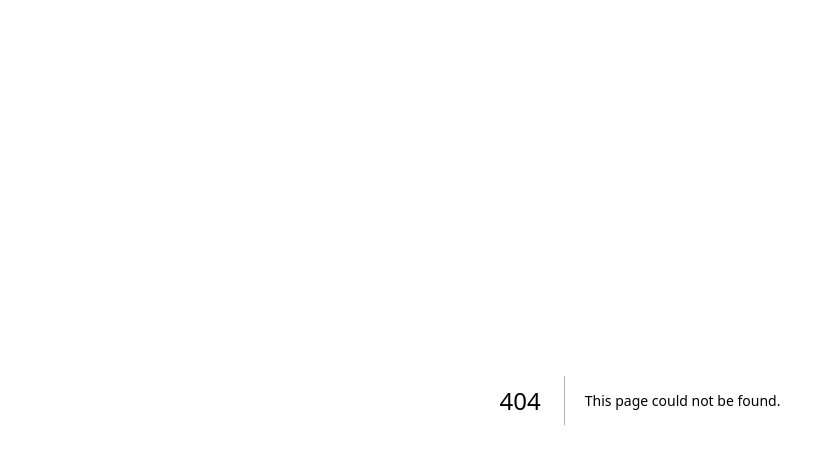
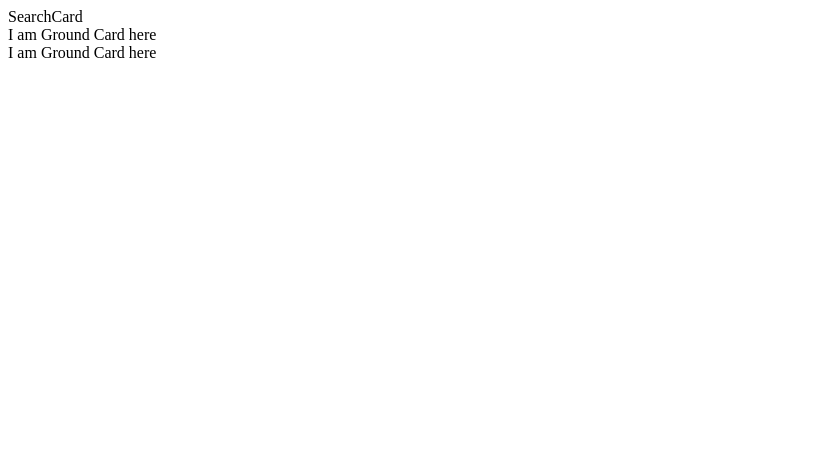
Before and after one commit to saavik-solutions/playgrounds-booking, a Next.js app: page /Dashboard in a window 1280 px wide. Before the commit this address had no page. Shown: the top 464 px of the page, without its empty margins (0-835 px from the left). Built offline with nearby package versions, Linux system fonts and the light colour scheme.

Commit message:
components

```diff
--- /dev/null
+++ b/app/Dashboard/page.js
@@ -0,0 +1,12 @@
+import GroundCards from '@/components/GroundCards'
+import SearchCard from '@/components/SearchCard'
+import React from 'react'
+
+export default function Dashboard() {
+  return (
+      <>
+          <SearchCard />
+          <GroundCards/>
+      </>
+  )
+}
--- a/app/layout.js
+++ b/app/layout.js
@@ -1,14 +1,11 @@
-import { Provider } from 'react-redux';
-import store from '../redux/store';
+
 
 
 export default function RootLayout({ children }) {
   return (
     <html lang="en">
       <body>
-        <Provider store={store}>
-          {children}
-        </Provider>
+      {children}
       </body>
     </html>
   );
--- /dev/null
+++ b/components/GroundCard.js
@@ -0,0 +1,10 @@
+import React from 'react'
+
+export default function GroundCard() {
+  return (
+    <div>
+      I am Ground Card here
+
+    </div>
+  )
+}
--- /dev/null
+++ b/components/GroundCards.js
@@ -0,0 +1,12 @@
+import React from 'react'
+import GroundCard from './GroundCard'
+
+export default function GroundCards() {
+  return (
+      <>
+
+      <GroundCard/>
+      <GroundCard/>
+      </>
+  )
+}
--- /dev/null
+++ b/components/SearchCard.js
@@ -0,0 +1,7 @@
+import React from 'react'
+
+export default function SearchCard() {
+  return (
+    <div>SearchCard</div>
+  )
+}
```
Also changed, not shown: app/page.js (+6 -2 lines), components/Main.js (deleted, +0 -35 lines).
